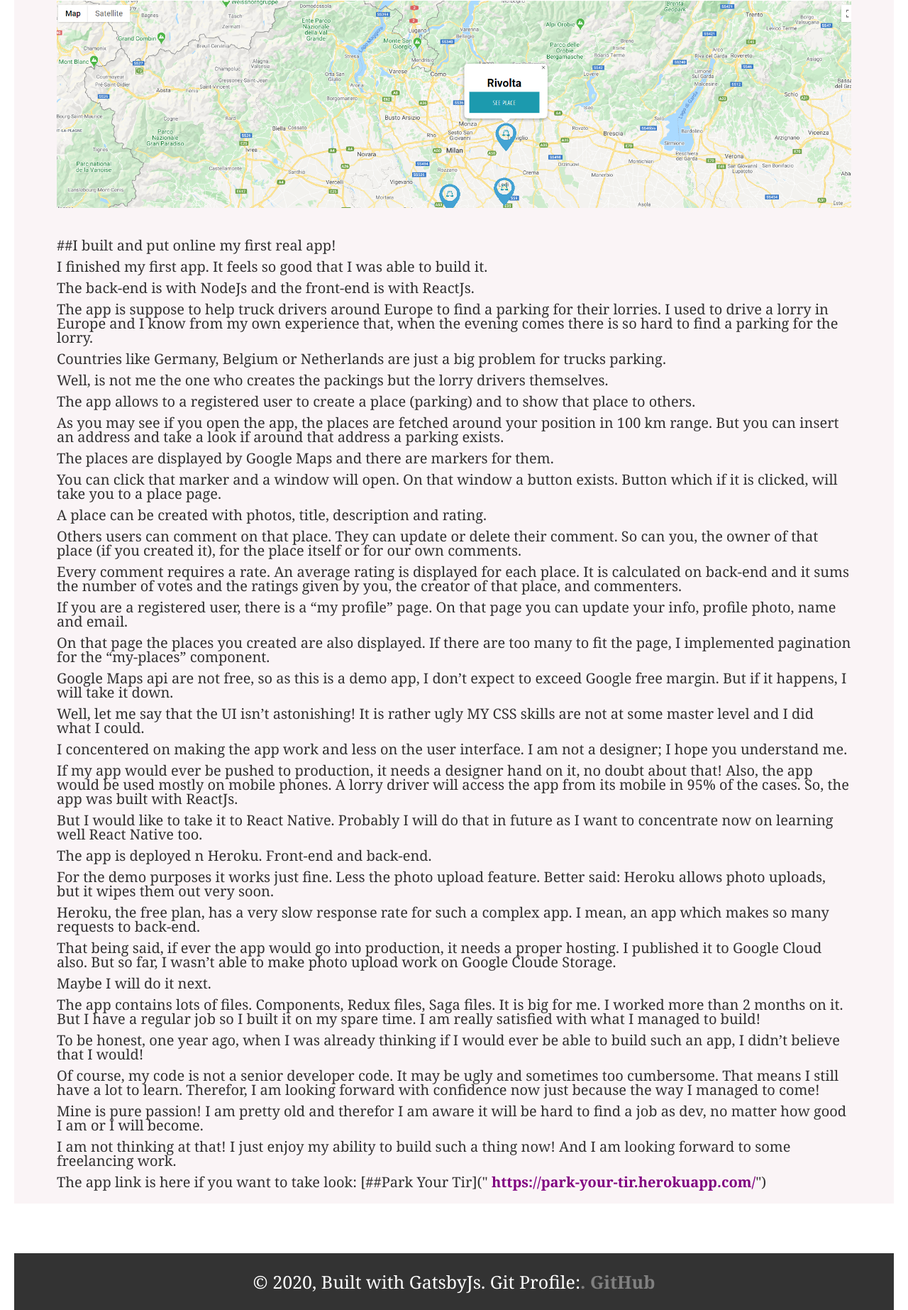
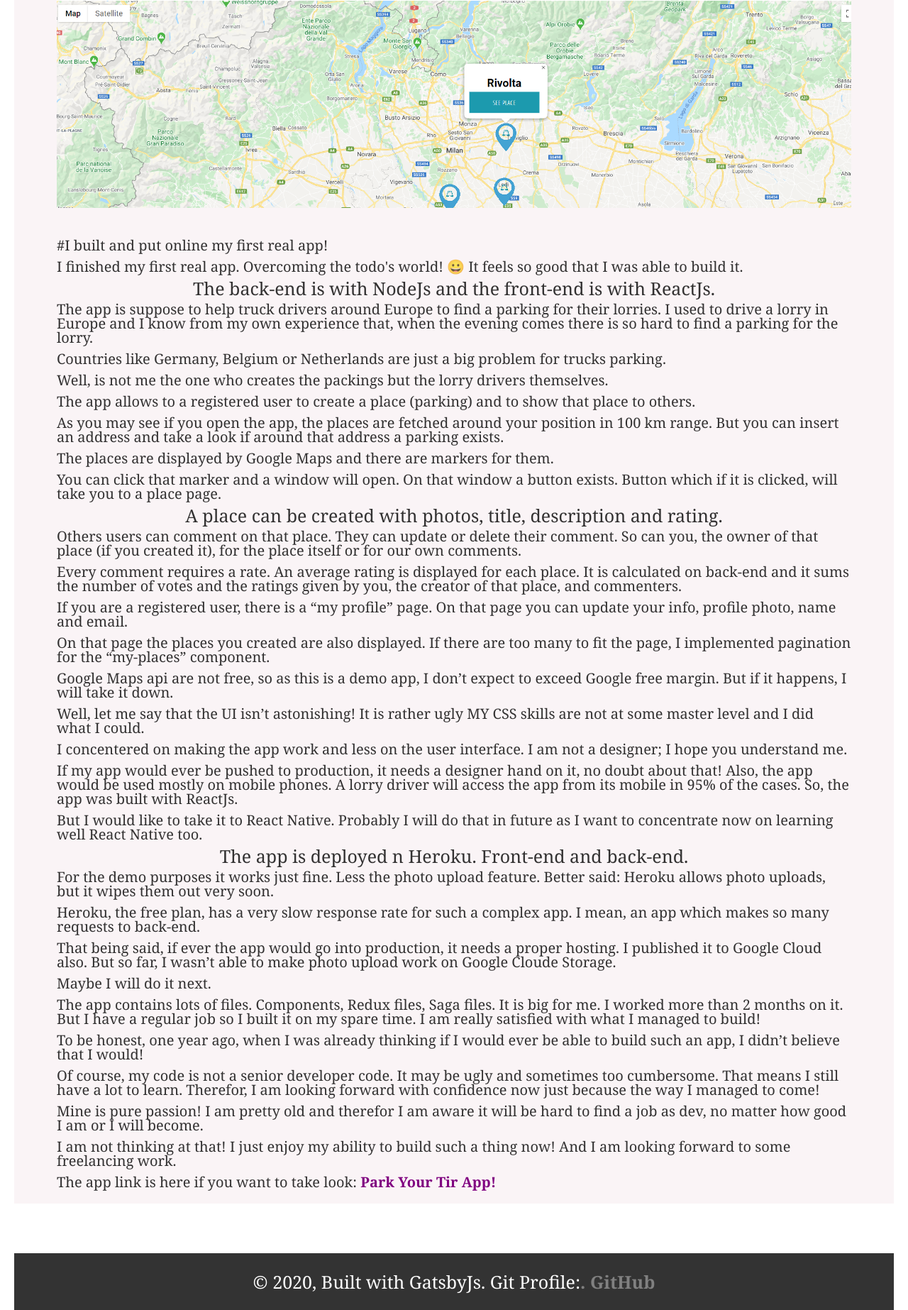
Before and after one commit to bogadrian/gatsby-final, a Gatsby site: page /park-your-tir/ in a window 1280 px wide. Shown: the part 476-2322 px from the top of the page at 71% size. Built offline with nearby package versions, Linux system fonts and the light colour scheme; Gatsby itself is replaced by a stand-in of ours; some packages are replaced by stand-ins of ours.

Commit message:
park your tir

```diff
--- a/gatsby-config.js
+++ b/gatsby-config.js
@@ -65,6 +65,14 @@ module.exports = {
         icon: `src/images/gatsby-icon.png`, // This path is relative to the root of the site.
       },
     },
+    {
+      resolve: `gatsby-transformer-remark`,
+      options: {
+        plugins: [
+          `gatsby-remark-emoji`, // <-- this line adds emoji
+        ],
+      },
+    },
     // this (optional) plugin enables Progressive Web App + Offline functionality
     // To learn more, visit: https://gatsby.dev/offline
     // `gatsby-plugin-offline`,
--- a/package.json
+++ b/package.json
@@ -14,6 +14,7 @@
     "gatsby-plugin-sass": "^2.1.26",
     "gatsby-plugin-sharp": "^2.3.5",
     "gatsby-plugin-typography": "^2.3.20",
+    "gatsby-remark-emoji": "0.0.3",
     "gatsby-remark-images": "^3.1.39",
     "gatsby-remark-relative-images": "^0.2.3",
     "gatsby-source-filesystem": "^2.1.40",
--- a/src/posts/park-your-tir.md
+++ b/src/posts/park-your-tir.md
@@ -1,6 +1,6 @@
 ---
 title: “My first real app"
-date: "2020-02-2"
+date: "2020-02-02"
 thumbnail: "../images/park-your-tir.png"
 ---
 
@@ -10,11 +10,11 @@ thumbnail: "../images/park-your-tir.png"
 
 </br>
 
-##I built and put online my first real app!
+#I built and put online my first real app!
 
-I finished my first app. It feels so good that I was able to build it.
+I finished my first real app. Overcoming the todo's world! 😀 It feels so good that I was able to build it.
 
-The back-end is with NodeJs and the front-end is with ReactJs.
+<center>The back-end is with NodeJs and the front-end is with ReactJs.</center>
 
 The app is suppose to help truck drivers around Europe to find a parking for their lorries.
 I used to drive a lorry in Europe and I know from my own experience that, when the evening comes there is so hard to find a parking for the lorry.
@@ -31,7 +31,7 @@ The places are displayed by Google Maps and there are markers for them.
 
 You can click that marker and a window will open. On that window a button exists. Button which if it is clicked, will take you to a place page.
 
-A place can be created with photos, title, description and rating.
+<center>A place can be created with photos, title, description and rating.</center>
 
 Others users can comment on that place. They can update or delete their comment. So can you, the owner of that place (if you created it), for the place itself or for our own comments.
 
@@ -52,7 +52,7 @@ Also, the app would be used mostly on mobile phones. A lorry driver will access
 
 But I would like to take it to React Native. Probably I will do that in future as I want to concentrate now on learning well React Native too.
 
-The app is deployed n Heroku. Front-end and back-end.
+<center>The app is deployed n Heroku. Front-end and back-end.</center>
 
 For the demo purposes it works just fine. Less the photo upload feature. Better said: Heroku allows photo uploads, but it wipes them out very soon.
 
@@ -77,4 +77,4 @@ Mine is pure passion! I am pretty old and therefor I am aware it will be hard to
 I am not thinking at that! I just enjoy my ability to build such a thing now! And I am looking forward to some freelancing work.
 
 The app link is here if you want to take look:
-[##Park Your Tir](" https://park-your-tir.herokuapp.com/")
+<a href="https://park-your-tir.herokuapp.com/" target="_blank">Park Your Tir App!</a>
--- a/src/posts/what-i-learned-from-building-my-blog-with-gatsby.md
+++ b/src/posts/what-i-learned-from-building-my-blog-with-gatsby.md
@@ -37,7 +37,7 @@ We don’t need to do anything in order to render images responsive. GatsbyJs do
 
 Well, I polished my React skills first of all.
 
-You can take a look at the site [##Git]("https://github.com/bogadrian/gatsby-final") repository and see how many components I built! Some are querying the data directly withGraphQl, others are being passed the data by props.
+You can take a look at the site <a href="https://github.com/bogadrian/gatsby-final" target="_blank">Park Your Tir App!</a> repository and see how many components I built! Some are querying the data directly withGraphQl, others are being passed the data by props.
 
 I segmented the site in small components in order to make them as reusable as possible.
 Then I polished out my CSS skills. Which really need to be improved.
```
Also changed, not shown: 1 other file.
